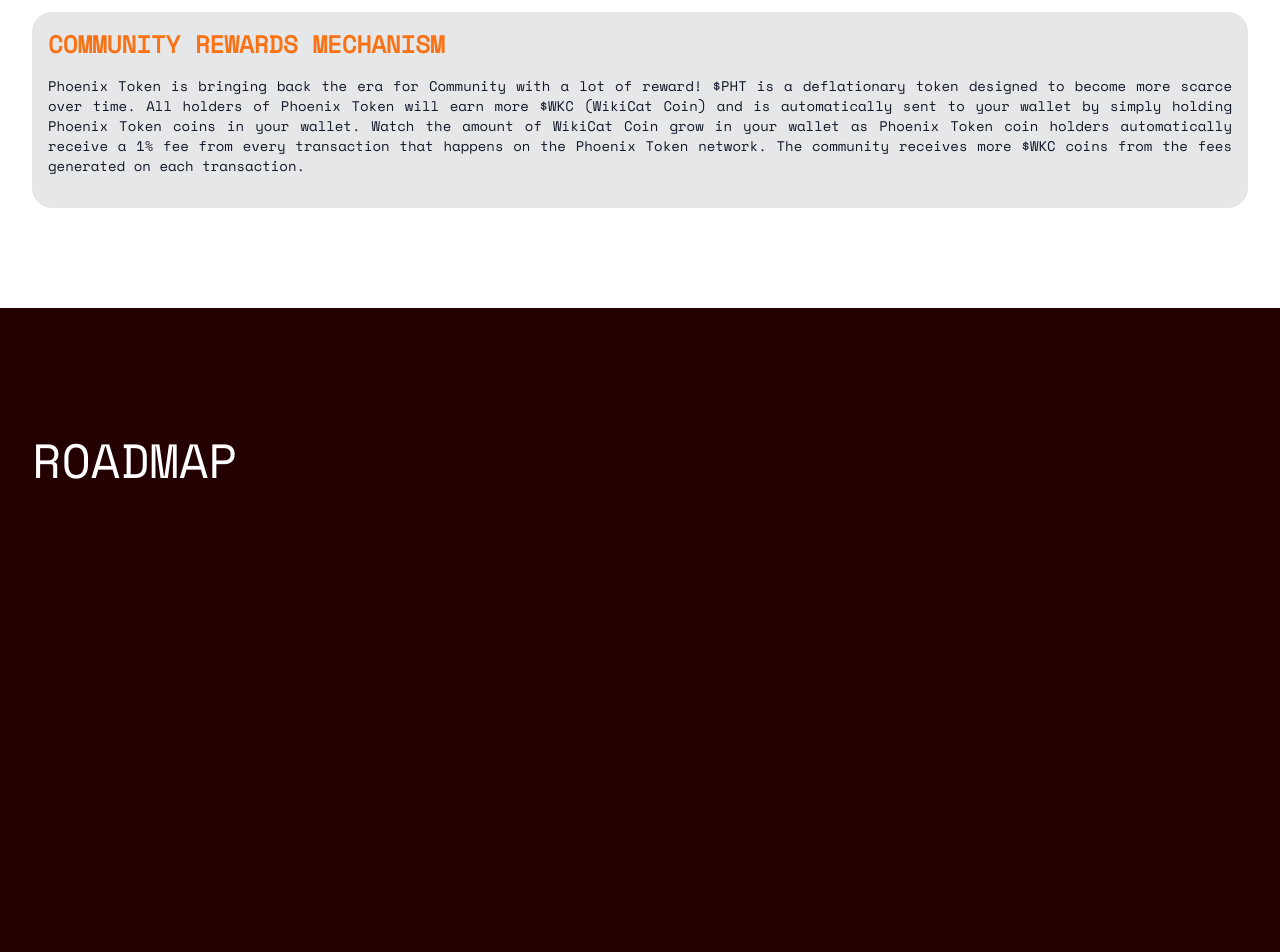
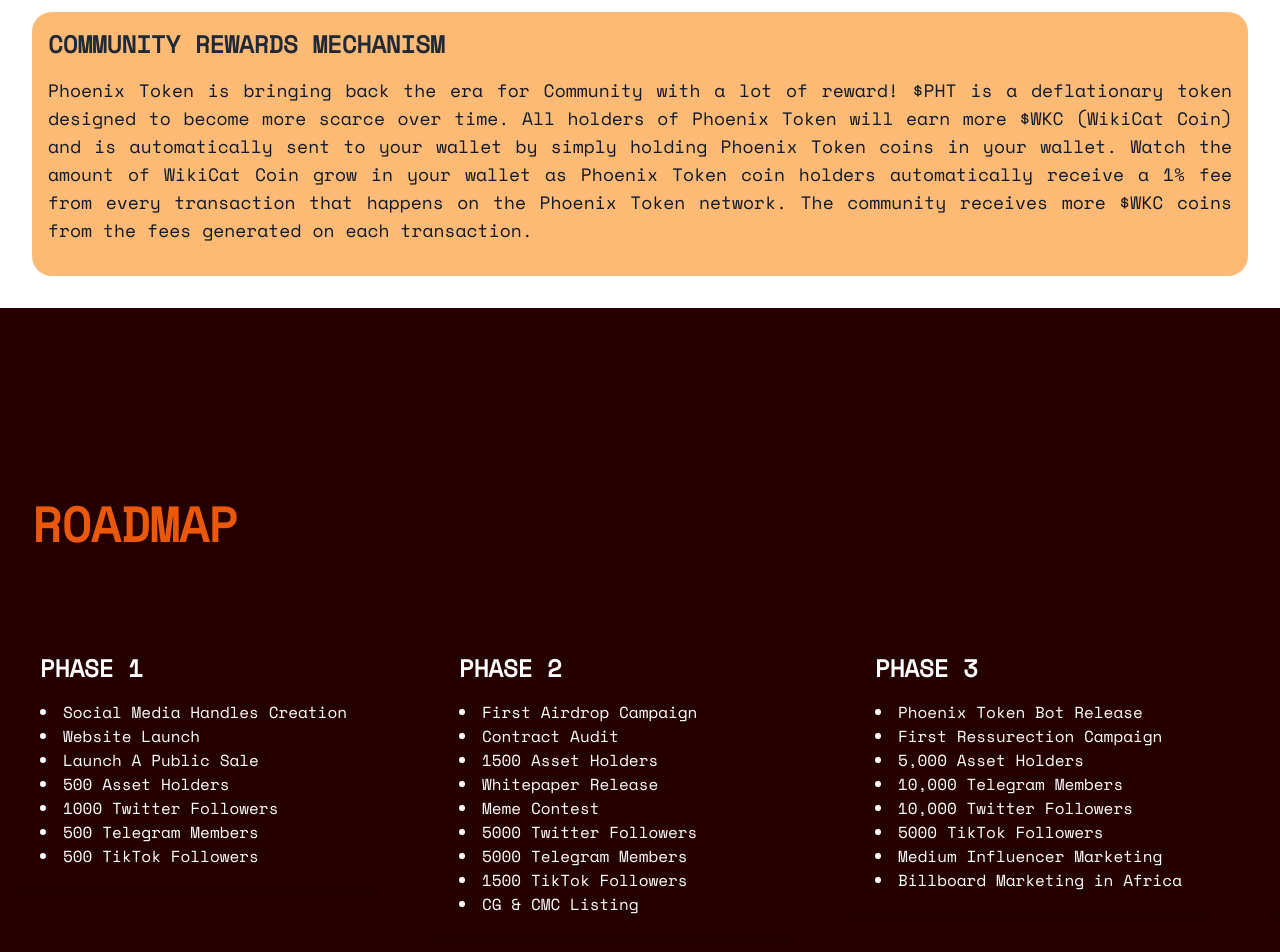
Before and after one commit to gamertechsdefi/phoenix-token, a Next.js app: page / in a window 1280 px wide. Shown: the part 3462-4414 px from the top of the page. Built offline with nearby package versions, Linux system fonts and the light colour scheme; a web font is replaced by a local one.

Commit message:
close to public

```diff
--- a/package.json
+++ b/package.json
@@ -15,6 +15,7 @@
     "motion": "^10.18.0",
     "next": "14.2.3",
     "react": "^18",
+    "react-device-detect": "^2.2.3",
     "react-dom": "^18",
     "react-icons": "^5.2.1"
   },
--- a/src/app/components/Footer.js
+++ b/src/app/components/Footer.js
@@ -1,14 +1,45 @@
 import React from "react";
 import { motion } from "framer-motion";
+import Image from "next/image";
+
+const phtlogo = "/images/logo_blank.png";
 
 export const Footer = () => {
   return (
-    <div className="grid gap-2 bg-orange-300 px-8 py-24 text-black">
+    <div className="flex flex-col md:flex-row gap-20 bg-orange-300 px-8 py-24 text-black md:items-top">
+      <div className="md:w-[40%]">
+        <div className="">
+        <div className="flex gap-2 pb-2 items-center">
+            <Image src={phtlogo} alt="Phoenix logo" width={50} height={50} />
+          <h2 className="font-bold text-2xl">Phoenix Token</h2>
+          </div>
+          <p>Safeguarding Communities through the best AI technology and Empowering Individuals through the Phoenix nature of resilence and transformation.</p>
+          </div>
+      </div>
       <div className="">
-        <FlipLink href="#">Twitter</FlipLink>
-        <FlipLink href="#">Linkedin</FlipLink>
-        <FlipLink href="#">Facebook</FlipLink>
-        <FlipLink href="#">Instagram</FlipLink>
+        <h2 className="uppercase text-2xl font-bold pb-4">Utilities</h2>
+        <FlipLink href="#">phoenix bot</FlipLink>
+        <FlipLink href="#">phoenix dex </FlipLink>
+        <FlipLink href="#">phoenix foundation</FlipLink>
+
+
+      </div>
+
+      <div className="">
+      <h2 className="uppercase text-2xl font-bold pb-4">Follow us</h2>
+        <FlipLink href="#">Telegram</FlipLink>
+        <FlipLink href="#">Twitter </FlipLink>
+        <FlipLink href="#">Medium</FlipLink>
+        <FlipLink href="#">Warpcaster</FlipLink>
+      </div>
+
+      <div>
+      <h2 className="uppercase text-2xl font-bold pb-4">Others</h2>
+      <FlipLink href="#">Brand</FlipLink>
+        <FlipLink href="#">PancakeSwap</FlipLink>
+        <FlipLink href="#">Flooz</FlipLink>
+        {/* <FlipLink href="#">Instagram</FlipLink> */}
+
       </div>
     </div>
   );
@@ -23,7 +54,7 @@
       initial="initial"
       whileHover="hovered"
       href={href}
-      className="relative block mb-2 overflow-hidden whitespace-nowrap text-xl font-black uppercase"
+      className="relative block mb-2 overflow-hidden whitespace-nowrap text-xl  uppercase"
       style={{
         lineHeight: 0.75,
       }}
--- a/src/app/components/Roadmap.js
+++ b/src/app/components/Roadmap.js
@@ -1,5 +1,6 @@
 import { motion, useTransform, useScroll } from "framer-motion";
 import { useRef } from "react";
+import { isMobile, isDesktop } from "react-device-detect";
 
 const Example = () => {
   return (
@@ -15,19 +16,25 @@
     target: targetRef,
   });
 
-  const x = useTransform(scrollYProgress, [0, 1], ["1%", "-255%"]);
-  const x2 = useTransform(scrollYProgress, [0, 1], ["1%", "-255%"]);
+  const x = useTransform(scrollYProgress, [0, 1], ["1%", "-450%"]);
+  const x_second = useTransform(scrollYProgress, [0, 1], ["1%", "-295%"]);
 
   return (
     <section ref={targetRef} className="relative h-[300vh]">
-      <div className="sticky top-0 flex-col h-screen items-center overflow-hidden">
-        <h2 className="text-5xl pb-16 mx-8">ROADMAP</h2>
-        <motion.div style={{x}} className="flex gap-8 w-full flex-nowrap">
+      <div className="pt-16 sticky top-0 flex-col h-screen items-center overflow-hidden">
+        <h2 className="text-5xl pb-16 mx-8 text-orange-600 font-bold">ROADMAP</h2>
+        <motion.div style={{x}} className="mobile-specific flex gap-8 w-full flex-nowrap md:hidden">
+          {cards.map((card) => {
+            return <Card card={card} key={card.id} />;
+          })}
+        </motion.div>
+        <motion.div style={{x_second}} className="desktop-specific md:flex gap-8 flex-nowrap hidden">
           {cards.map((card) => {
             return <Card card={card} key={card.id} />;
           })}
         </motion.div>
       </div>
+
     </section>
   );
 };
--- a/src/app/components/tokenomics.js
+++ b/src/app/components/tokenomics.js
@@ -53,11 +53,11 @@
           </div>
         </div>
 
-        <div className="mt-16 bg-gray-900 bg-opacity-10  p-4  rounded-[20px] mb-4 hover:bg-gray-200 hover:bg-opacity-25">
-          <h1 className="text-2xl font-bold mb-4 text-orange-500">
+        <div className="mt-16 bg-orange-300  p-4  rounded-[20px] mb-4 hover:bg-gray-200 hover:bg-opacity-25">
+          <h1 className="text-2xl font-bold mb-4 text-gray-800">
             COMMUNITY REWARDS MECHANISM
           </h1>
-          <p className="text-sm text-justify pb-4 z-100 ">
+          <p className="text-sm md:text-lg text-justify pb-4 z-100 ">
             Phoenix Token is bringing back the era for Community with a lot of
             reward! $PHT is a deflationary token designed to become more scarce
             over time. All holders of Phoenix Token will earn more $WKC (WikiCat
```
Also changed, not shown: 1 other file (tests, documents, lock files or other folders).
